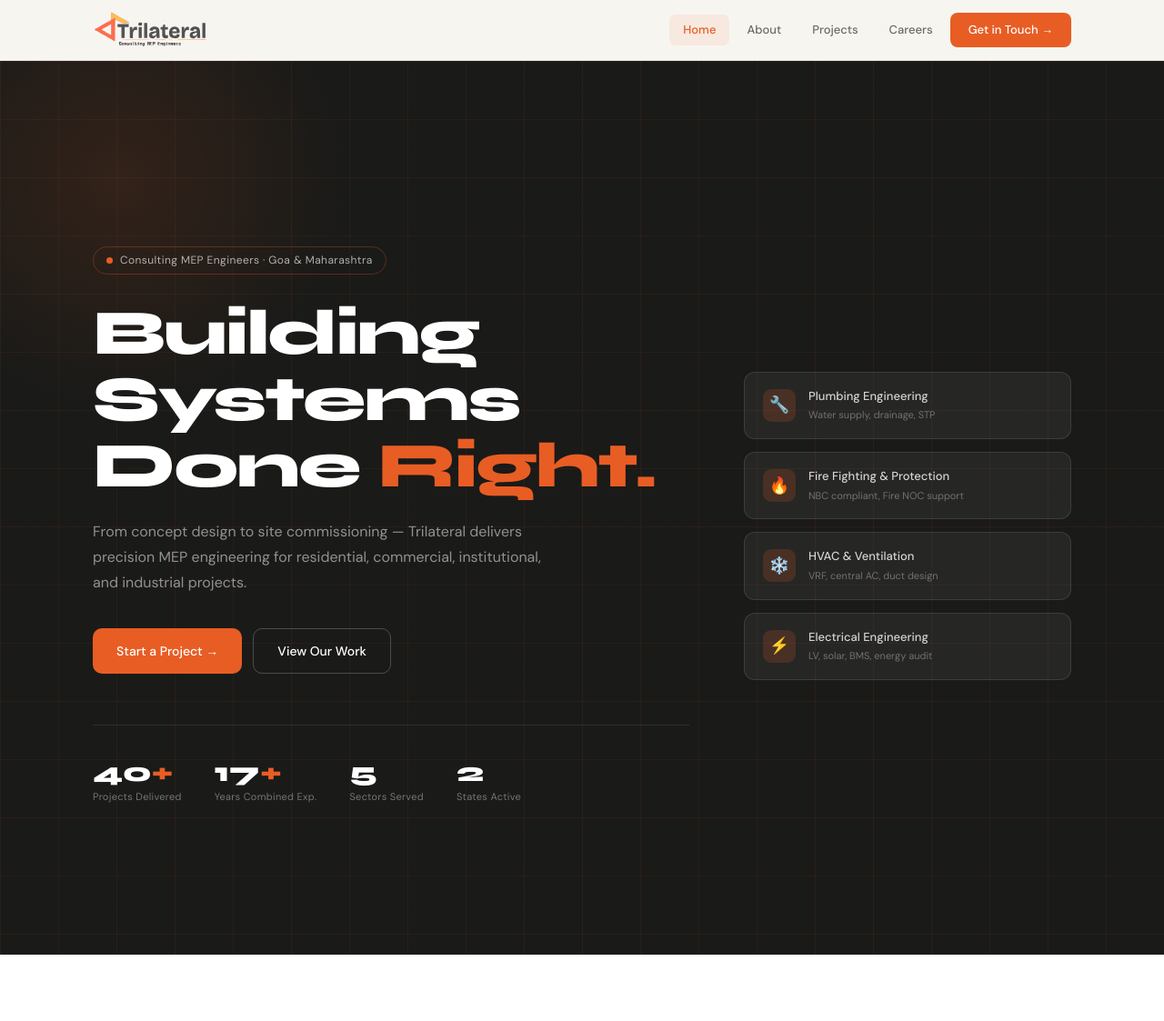
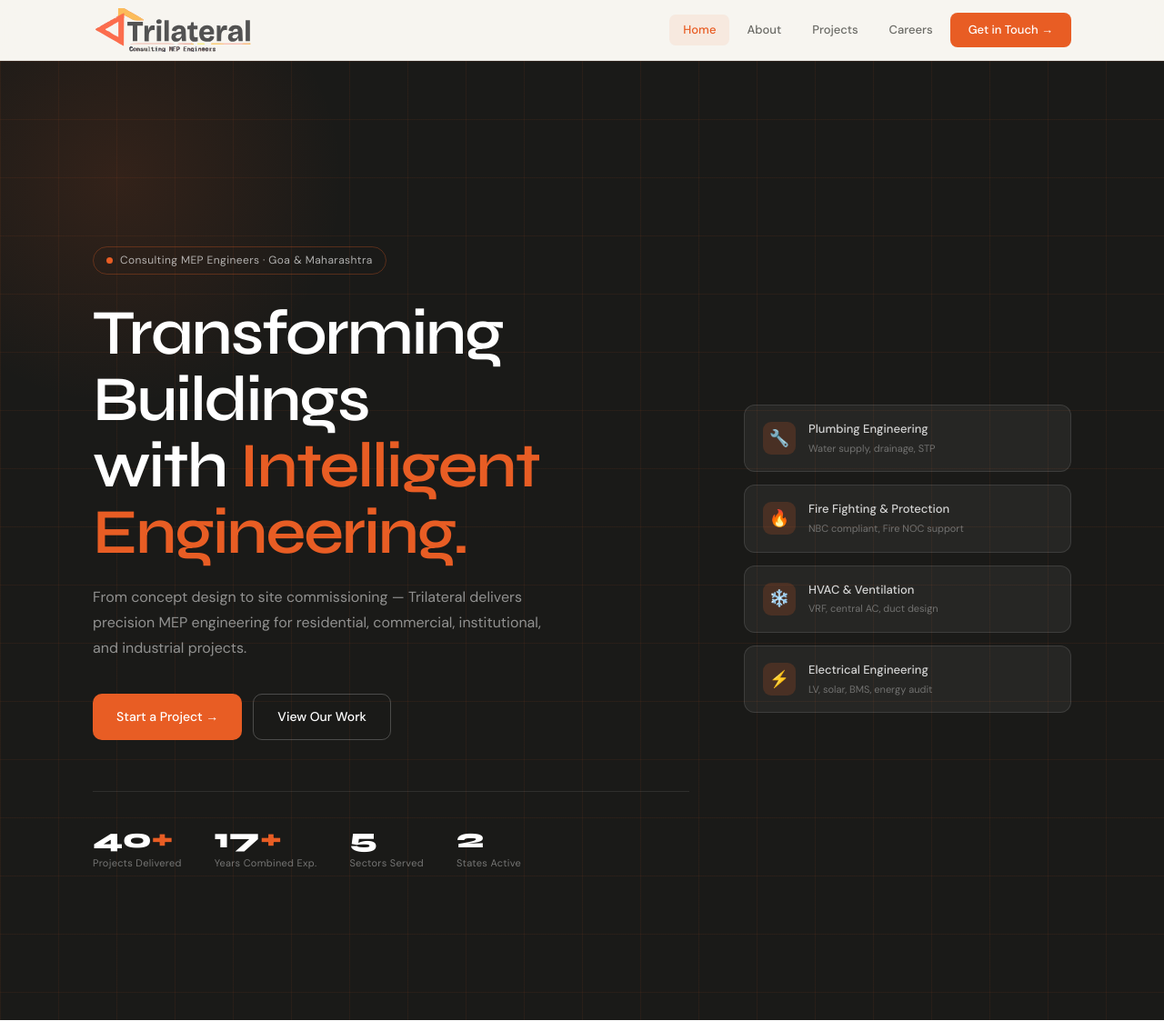
Before and after one commit to orangecatboi/trilateral, a Flask app: page / in a window 1280 px wide. Shown: the top 1123 px of the page at 91% size. Run offline with Flask 3, Linux system fonts and the light colour scheme.

Commit message:
ui update

```diff
--- a/templates/index.html
+++ b/templates/index.html
@@ -75,7 +75,7 @@
 .badge-dot{width:7px;height:7px;background:var(--orange);border-radius:50%;animation:blink 2.2s ease-in-out infinite}
 @keyframes blink{0%,100%{opacity:1}50%{opacity:.35}}
 .badge-text{color:rgba(255,255,255,0.65);font-size:12px;letter-spacing:.4px}
-h1.hero-h{font-family:'Syne',sans-serif;font-size:clamp(40px,5.5vw,70px);font-weight:800;color:#fff;line-height:1.04;letter-spacing:-2px;margin-bottom:22px}
+h1.hero-h{font-family:'Syne',sans-serif;font-size:clamp(40px,5.5vw,70px);font-weight:600;color:#fff;line-height:1.04;letter-spacing:-2px;margin-bottom:22px}
 h1.hero-h .accent{color:var(--orange)}
 .hero-p{color:rgba(255,255,255,0.52);font-size:16px;max-width:500px;line-height:1.75;margin-bottom:36px}
 .hero-btns{display:flex;gap:12px;flex-wrap:wrap}
@@ -381,7 +381,7 @@
 <nav>
   <div class="nav-inner">
     <div class="nav-logo" onclick="showPage('home')">
-      <img src="{{ url_for('static', filename='images/logonew.svg') }}" alt="Trilateral">
+      <img src="{{ url_for('static', filename='images/logonew.svg') }}" style="width: 180px; height: auto;" alt="Trilateral">
     </div>
     <div class="nav-links">
       <a id="nav-home" onclick="showPage('home')" class="active">Home</a>
@@ -418,7 +418,7 @@
         <div class="badge-dot"></div>
         <span class="badge-text">Consulting MEP Engineers &middot; Goa &amp; Maharashtra</span>
       </div>
-      <h1 class="hero-h">Building Systems<br>Done <span class="accent">Right.</span></h1>
+      <h1 class="hero-h">Transforming Buildings<br>with <span class="accent">Intelligent Engineering.</span></h1>
       <p class="hero-p">From concept design to site commissioning &mdash; Trilateral delivers precision MEP engineering for residential, commercial, institutional, and industrial projects.</p>
       <div class="hero-btns">
         <a class="btn btn-primary" onclick="showPage('contact')">Start a Project &rarr;</a>
@@ -632,7 +632,7 @@
     <p class="sec-sub">Senior consultants with deep, specialised expertise &mdash; bringing decades of combined experience to every project.</p>
     <div class="team-page-grid">
       <div class="team-full-card">
-        <img src="{{ url_for('static', filename='images/rohan1.png') }}" width="150" height="150" class="profile-img" alt="Rohan Parab">
+        <img src="{{ url_for('static', filename='images/rohan.png') }}" width="150" height="150" class="profile-img" alt="Rohan Parab">
         <div class="team-full-name">Rohan Parab</div>
         <div class="team-full-role">MEP Consultant</div>
         <div class="team-full-exp">&#x2699;&#xFE0F; 7+ Years in MEP Engineering</div>
@@ -727,8 +727,8 @@
       <div class="partner-card">
         <img src="{{ url_for('static', filename='images/fomento.jpeg') }}" width="100" height="100" alt="Fomento">
         <div class="partner-name">Fomento</div>
-        <div class="partner-desc">Leading real estate developer, Goa</div>
-        <div class="partner-sector">Residential</div>
+        <div class="partner-desc">Leading real estate developer and mining, Goa</div>
+        <div class="partner-sector">Industrial</div>
       </div>
       <div class="partner-card">
         <img src="{{ url_for('static', filename='images/tcpl.jpeg') }}" width="100" height="100" alt="TCPL Packaging">
```
Also changed, not shown: static/images/rohan.png (added).
